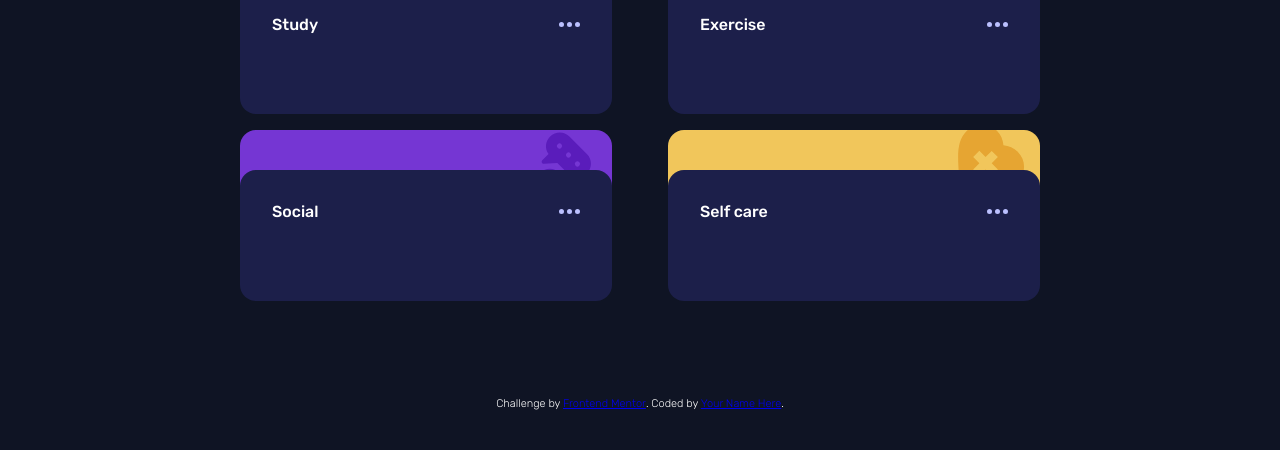
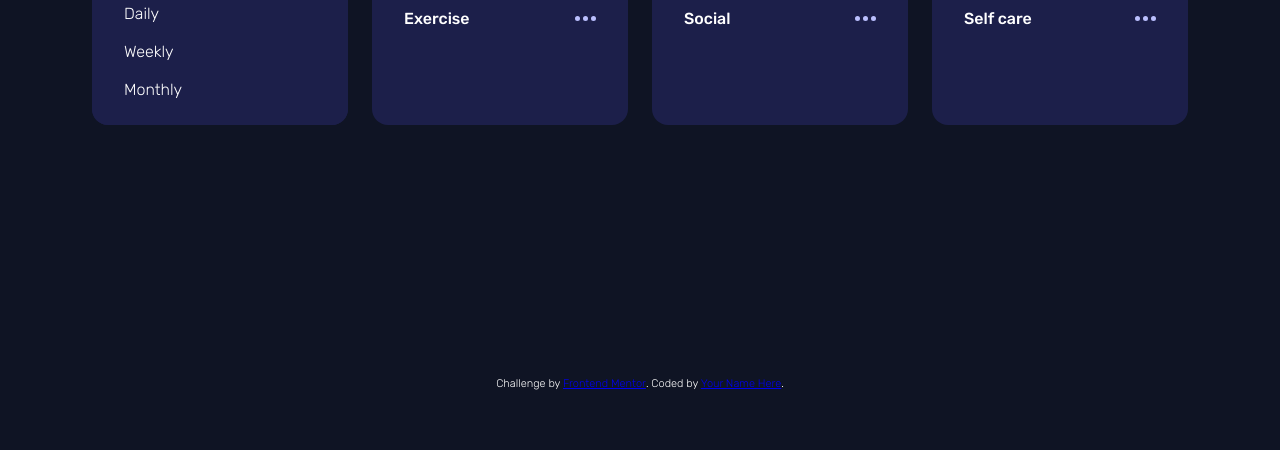
Before and after one commit to tortaruga/time-tracking-dashboard, a website: page index.html in a window 1280 px wide. Shown: the part 463-913 px from the top of the page. Drawn offline with Linux system fonts and the light colour scheme.

Commit message:
updated styles.css and app.js

```diff
--- a/app.js
+++ b/app.js
@@ -1,4 +1,8 @@
-import data from './data.json' assert { type: 'json' };
+// import data from './data.json' assert { type: 'json' };
+
+fetch('./data.json')
+.then((response) => response.json())
+.then((json) => console.log(json))
 
 const currentStats = document.querySelectorAll('.current');
 const previousStats = document.querySelectorAll('.previous');
--- a/styles.css
+++ b/styles.css
@@ -41,8 +41,9 @@ main {
 
 .grid {
     display: grid;
-    width: clamp(18rem, 90%, 50rem);
-    gap: 3.5rem;
+    width: clamp(18rem, 90%, 75rem);
+    gap: 4rem 1.5rem;
+    justify-content: center;
 }
 
 .card {
@@ -178,7 +179,7 @@ footer {
 
 @media screen and (min-width: 500px) {
     .grid {
-        grid-template-columns: repeat(auto-fill, minmax(15rem, 1fr));
+        grid-template-columns: repeat(auto-fill,  16rem);
     }
 
     .user-card {
```
